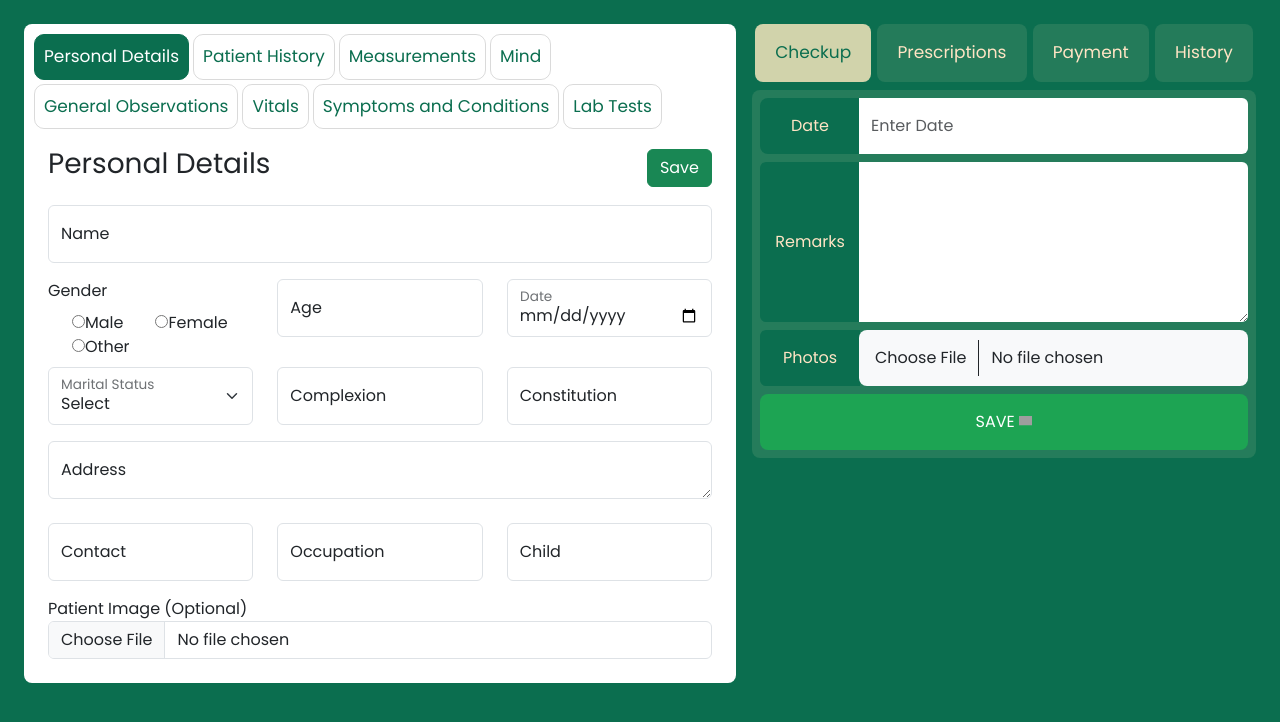
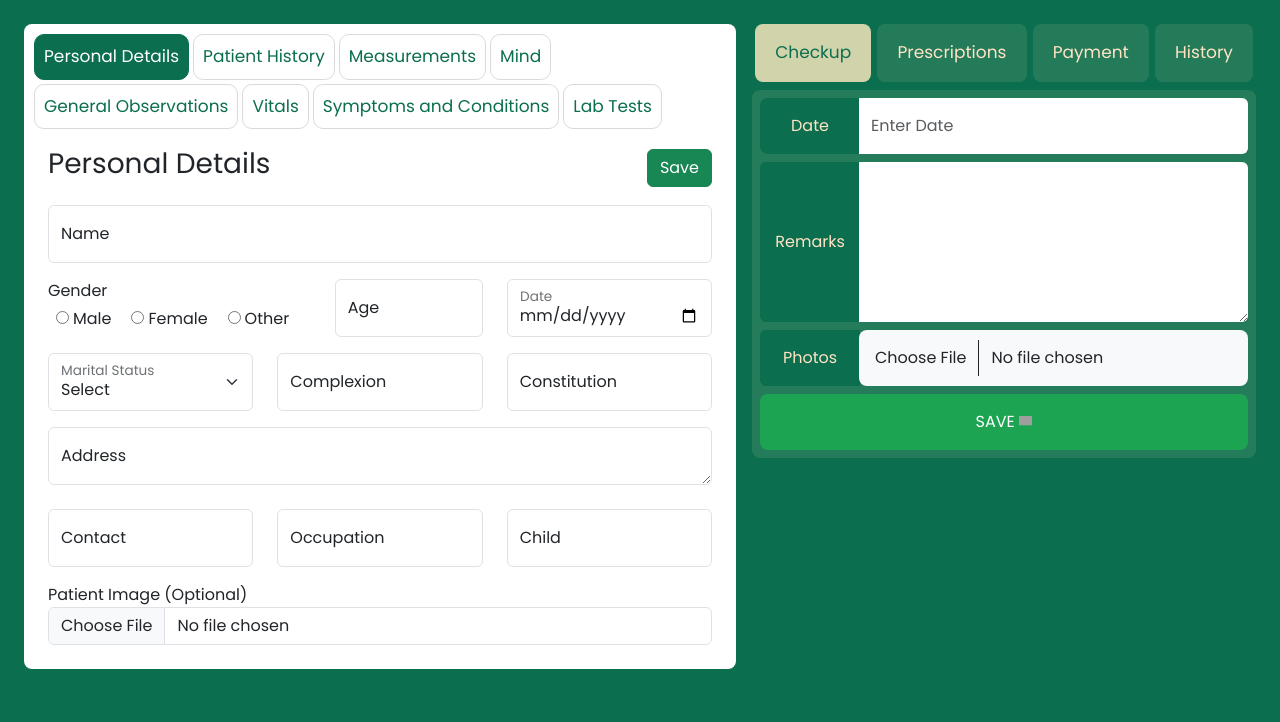
Before and after one commit to Jaymangukiya22/HCM-React, a React (Vite) app in the folder hcm-react/: page /checkup in a window 1280 px wide. Shown: the top 722 px of the page. Built offline with nearby package versions, Linux system fonts and the light colour scheme; grey boxes are pictures that could not be loaded.

Commit message:
radio button fixed

```diff
--- a/hcm-react/src/components/Input.jsx
+++ b/hcm-react/src/components/Input.jsx
@@ -346,13 +346,13 @@ function Input() {
                       </div>
                       <div className="form-group">
                         <div className="row">
-                          <div className="col-md-4">
+                          <div className="col-md-5">
                             <div className="form-group">
                               <label htmlFor="gender">Gender</label>
                               <br />
-                              <div className="m-2">
+                              <div className="">
                                 <div
-                                  className="inline p-3"
+                                  className="inline  p-2"
                                   style={{ display: "inline" }}
                                 >
                                   <input
@@ -363,14 +363,14 @@ function Input() {
                                     value="male"
                                   />
                                   <label
-                                    className="custom-control-label"
+                                    className="custom-control-label p-1"
                                     htmlFor="male"
                                   >
                                     Male
                                   </label>
                                 </div>
                                 <div
-                                  className="inline p-3"
+                                  className="inline  p-2"
                                   style={{ display: "inline" }}
                                 >
                                   <input
@@ -381,14 +381,14 @@ function Input() {
                                     value="female"
                                   />
                                   <label
-                                    className="custom-control-label"
+                                    className="custom-control-label p-1"
                                     htmlFor="female"
                                   >
                                     Female
                                   </label>
                                 </div>
                                 <div
-                                  className="inline p-3"
+                                  className="inline p-2 "
                                   style={{ display: "inline" }}
                                 >
                                   <input
@@ -399,7 +399,7 @@ function Input() {
                                     value="other"
                                   />
                                   <label
-                                    className="custom-control-label"
+                                    className="custom-control-label p-1"
                                     htmlFor="other"
                                   >
                                     Other
@@ -408,7 +408,7 @@ function Input() {
                               </div>
                             </div>
                           </div>
-                          <div className="col-md-4">
+                          <div className="col-md-3">
                             <div className="form-floating mb-3">
                               <input
                                 type="number"
```
